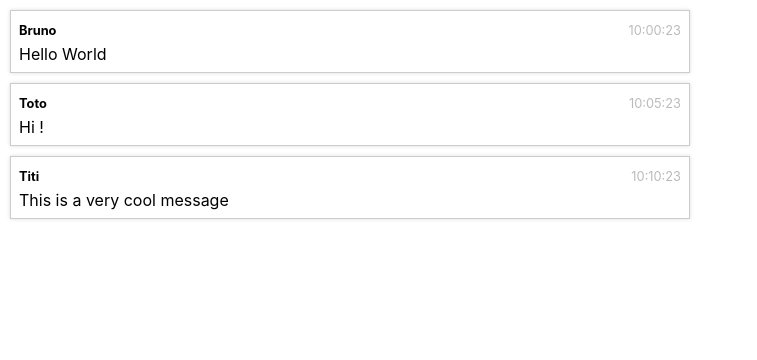
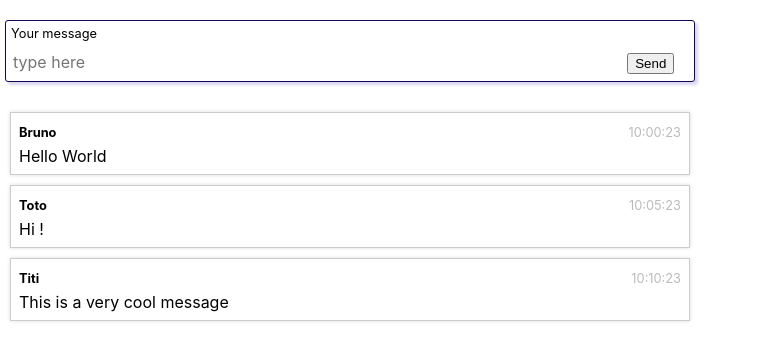
Before and after one commit to brunomartinez-lmi/demo-react, a React (Create React App) app: page / in a window 1280 px wide. Shown: the top 360 px of the page, without its empty margins (0-757 px from the left). Built offline with nearby package versions, Linux system fonts and the light colour scheme.

Commit message:
Adding write control

```diff
--- a/src/App.js
+++ b/src/App.js
@@ -1,10 +1,13 @@
 import React from 'react';
 import './App.css';
 import Message from './components/Message/Message'
+import WriteControl from './components/WriteControl/WriteControl'
 
 const App = () => {
+
   return (
     <div className="App">
+      <WriteControl />
       <Message author="Bruno" time="10:00:23">Hello World</Message>
       <Message author="Toto" time="10:05:23">Hi !</Message>
       <Message author="Titi" time="10:10:23">This is a very cool message</Message>
--- /dev/null
+++ b/src/components/WriteControl/WriteControl.css
@@ -0,0 +1,25 @@
+.WriteControl {
+    padding: 5px;
+    margin: 20px 5px 30px 5px;
+    border: 1px solid rgb(20, 4, 92);
+    border-radius: 3px;
+    box-shadow: 3px 3px 3px rgb(218, 214, 240);
+}
+
+.WriteControl label {
+    display: block;
+    font-size: 0.8em;
+    margin: 0 0 10px 0;
+}
+
+.WriteControl input {
+    margin: 0;
+    width: 90%;
+    border: none;
+    font-size: 1em;
+    font-family: inherit;
+}
+
+.WriteControl button {
+    margin: 2px;
+}
--- /dev/null
+++ b/src/components/WriteControl/WriteControl.js
@@ -0,0 +1,15 @@
+import React from 'react'
+import './WriteControl.css'
+
+const WriteControl = (props) => {
+
+    return (
+        <div className="WriteControl">
+             <label>Your message</label>
+             <input type="text" placeholder="type here"></input>
+             <button>Send</button>
+        </div>
+    )
+}
+
+export default WriteControl
```
Also changed, not shown: 1 other file (tests, documents, lock files or other folders).
